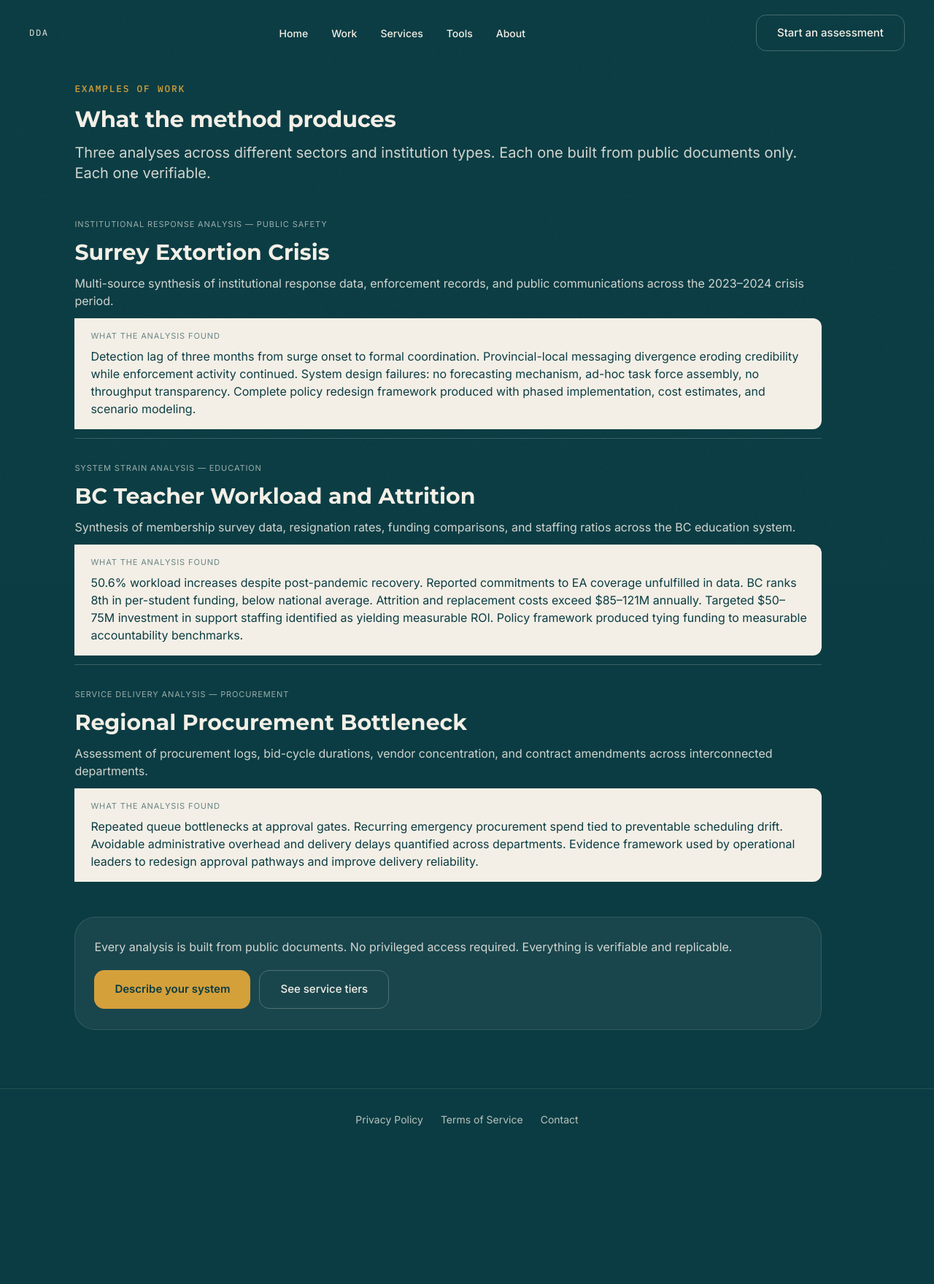
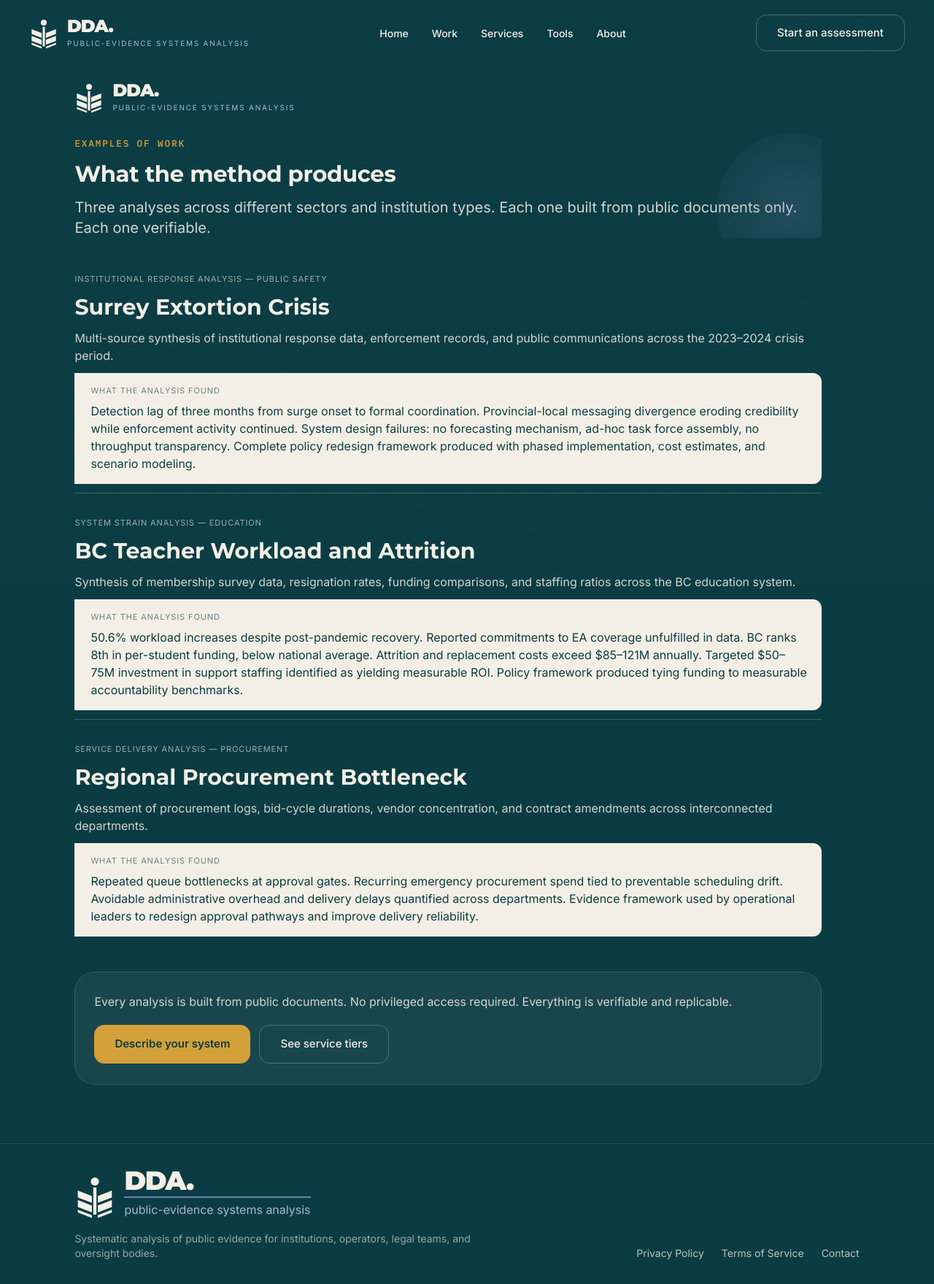
Before and after one commit to davidoyle/DDA, a React (Vite) app: page /work in a window 1280 px wide. Shown: the whole page at 73% size. Before the commit the page ends 1576 px from the top, so only its background shows below. Built offline with nearby package versions, Linux system fonts and the light colour scheme.

Commit message:
Add DDA branding across site

```diff
--- /dev/null
+++ b/src/components/DdaLogo.tsx
@@ -0,0 +1,59 @@
+import { Link } from 'react-router-dom';
+
+interface DdaLogoProps {
+  className?: string;
+  compact?: boolean;
+  linkToHome?: boolean;
+}
+
+const DdaLogoMark = ({ className = '' }: { className?: string }) => (
+  <svg
+    viewBox="0 0 170 180"
+    aria-hidden="true"
+    className={className}
+    fill="none"
+    xmlns="http://www.w3.org/2000/svg"
+  >
+    <circle cx="85" cy="18" r="18" fill="currentColor" />
+    <rect x="78" y="44" width="14" height="120" fill="currentColor" />
+    <path d="M10 58L72 82V112L10 88V58Z" fill="currentColor" />
+    <path d="M10 100L72 124V154L10 130V100Z" fill="currentColor" />
+    <path d="M10 142L72 166V178L10 154V142Z" fill="currentColor" />
+    <path d="M98 82L160 58V88L98 112V82Z" fill="currentColor" />
+    <path d="M98 124L160 100V130L98 154V124Z" fill="currentColor" />
+    <path d="M98 166L160 142V154L98 178V166Z" fill="currentColor" />
+  </svg>
+);
+
+const DdaLogo = ({ className = '', compact = false, linkToHome = false }: DdaLogoProps) => {
+  const content = (
+    <div className={`inline-flex items-end gap-3 text-[#F3EFE6] ${className}`}>
+      <DdaLogoMark className={compact ? 'h-10 w-10 flex-none' : 'h-14 w-14 flex-none'} />
+      <div className="space-y-1">
+        <div className="flex items-end gap-2">
+          <span className={`${compact ? 'text-2xl' : 'text-4xl'} font-heading font-black leading-none tracking-[-0.04em]`}>
+            DDA.
+          </span>
+        </div>
+        {!compact ? (
+          <>
+            <div className="h-[2px] w-full bg-[#7382B6]" />
+            <p className="text-sm leading-none text-[#A8B3D8] sm:text-base">public-evidence systems analysis</p>
+          </>
+        ) : (
+          <p className="text-[10px] uppercase tracking-[0.18em] text-[#A8B3D8]">public-evidence systems analysis</p>
+        )}
+      </div>
+    </div>
+  );
+
+  if (!linkToHome) return content;
+
+  return (
+    <Link to="/" className="inline-flex" aria-label="DDA home">
+      {content}
+    </Link>
+  );
+};
+
+export default DdaLogo;
--- a/src/components/Layout.tsx
+++ b/src/components/Layout.tsx
@@ -1,6 +1,7 @@
 import { useState, useEffect } from 'react';
 import { Outlet, Link, useLocation } from 'react-router-dom';
 import { Menu, X } from 'lucide-react';
+import DdaLogo from './DdaLogo';
 
 const Layout = () => {
   const [isScrolled, setIsScrolled] = useState(false);
@@ -34,9 +35,7 @@ const Layout = () => {
         }`}
       >
         <div className="w-full px-6 lg:px-10 flex items-center justify-between gap-4">
-          <Link to="/" className="font-mono text-xs uppercase tracking-[0.14em] text-[#F3EFE6] hover:text-[#D4A03A] transition-colors">
-            DDA
-          </Link>
+          <DdaLogo linkToHome compact className="transition-opacity hover:opacity-90" />
 
           <div className="hidden md:flex items-center gap-1">
             {navLinks.map((link) => (
@@ -92,10 +91,18 @@ const Layout = () => {
       </main>
 
       <footer className="border-t border-[#F3EFE6]/10 px-6 lg:px-[8vw] py-8 bg-[#0B3C43]">
-        <div className="flex flex-wrap items-center justify-center gap-6 text-sm text-[#F3EFE6]/75">
-          <Link to="/privacy" className="hover:text-[#D4A03A] transition-colors">Privacy Policy</Link>
-          <Link to="/terms" className="hover:text-[#D4A03A] transition-colors">Terms of Service</Link>
-          <Link to="/contact" className="hover:text-[#D4A03A] transition-colors">Contact</Link>
+        <div className="flex flex-col gap-6 md:flex-row md:items-end md:justify-between">
+          <div className="space-y-3">
+            <DdaLogo linkToHome className="max-w-full" />
+            <p className="max-w-xl text-sm text-[#F3EFE6]/60">
+              Systematic analysis of public evidence for institutions, operators, legal teams, and oversight bodies.
+            </p>
+          </div>
+          <div className="flex flex-wrap items-center gap-6 text-sm text-[#F3EFE6]/75">
+            <Link to="/privacy" className="hover:text-[#D4A03A] transition-colors">Privacy Policy</Link>
+            <Link to="/terms" className="hover:text-[#D4A03A] transition-colors">Terms of Service</Link>
+            <Link to="/contact" className="hover:text-[#D4A03A] transition-colors">Contact</Link>
+          </div>
         </div>
       </footer>
     </div>
--- a/src/index.css
+++ b/src/index.css
@@ -549,3 +549,20 @@ body {
   color: var(--text-info);
   margin-bottom: 0.75rem;
 }
+
+
+.brand-panel {
+  position: relative;
+  overflow: hidden;
+}
+
+.brand-panel::after {
+  content: '';
+  position: absolute;
+  inset: auto -4rem -4rem auto;
+  width: 13rem;
+  height: 13rem;
+  border-radius: 9999px;
+  background: radial-gradient(circle, rgba(115, 130, 182, 0.22), rgba(115, 130, 182, 0));
+  pointer-events: none;
+}
--- a/src/pages/AboutPage.tsx
+++ b/src/pages/AboutPage.tsx
@@ -1,3 +1,4 @@
+import DdaLogo from '../components/DdaLogo';
 import { Link } from 'react-router-dom';
 
 const methodology = [
@@ -45,7 +46,8 @@ const differentiators = [
 const AboutPage = () => {
   return (
     <div className="pt-28 pb-20 px-6 lg:px-[8vw] space-y-12">
-      <section className="space-y-4 max-w-5xl">
+      <section className="brand-panel space-y-4 max-w-5xl">
+        <DdaLogo compact className="mb-4" />
         <p className="eyebrow">About</p>
         <h1 className="headline-md">Public-evidence systems analysis</h1>
       </section>
--- a/src/pages/ContactPage.tsx
+++ b/src/pages/ContactPage.tsx
@@ -1,3 +1,4 @@
+import DdaLogo from '../components/DdaLogo';
 const contactHeader = {
   eyebrow: 'Start an assessment',
   headline: 'Describe your system',
@@ -7,7 +8,8 @@ const contactHeader = {
 const ContactPage = () => {
   return (
     <div className="pt-28 pb-20 px-6 lg:px-[8vw] space-y-12">
-      <section className="max-w-4xl space-y-4">
+      <section className="brand-panel max-w-4xl space-y-4">
+        <DdaLogo compact className="mb-4" />
         <p className="eyebrow">{contactHeader.eyebrow}</p>
         <h1 className="headline-md">{contactHeader.headline}</h1>
         <p className="text-xl text-[#F3EFE6]/85">{contactHeader.body}</p>
--- a/src/pages/HomePage.tsx
+++ b/src/pages/HomePage.tsx
@@ -1,3 +1,4 @@
+import DdaLogo from '../components/DdaLogo';
 import { Link } from 'react-router-dom';
 
 const hero = {
@@ -64,6 +65,7 @@ const HomePage = () => {
   return (
     <div className="pt-24 pb-20 px-6 lg:px-[8vw] space-y-20">
       <section className="space-y-6 max-w-5xl">
+        <DdaLogo className="mb-2" />
         <p className="eyebrow">{hero.eyebrow}</p>
         <h1 className="headline-lg whitespace-pre-line">{hero.headline}</h1>
         {hero.body.map((paragraph) => (
--- a/src/pages/ServicesPage.tsx
+++ b/src/pages/ServicesPage.tsx
@@ -1,3 +1,4 @@
+import DdaLogo from '../components/DdaLogo';
 import { Link } from 'react-router-dom';
 import { serviceTiers } from '../lib/serviceTiers';
 
@@ -46,7 +47,8 @@ const notIncluded = [
 const ServicesPage = () => {
   return (
     <div className="pt-28 pb-20 px-6 lg:px-[8vw] space-y-14">
-      <section className="space-y-4 max-w-5xl">
+      <section className="brand-panel space-y-4 max-w-5xl">
+        <DdaLogo compact className="mb-4" />
         <p className="eyebrow">{header.eyebrow}</p>
         <h1 className="headline-md">{header.headline}</h1>
         <p className="text-xl text-[#F3EFE6]/85">{header.body}</p>
--- a/src/pages/WorkPage.tsx
+++ b/src/pages/WorkPage.tsx
@@ -1,3 +1,4 @@
+import DdaLogo from '../components/DdaLogo';
 import { Link } from 'react-router-dom';
 
 const header = {
@@ -44,7 +45,8 @@ const workFooter = {
 const WorkPage = () => {
   return (
     <div className="pt-28 pb-20 px-6 lg:px-[8vw] space-y-12">
-      <section className="max-w-5xl space-y-4">
+      <section className="brand-panel max-w-5xl space-y-4">
+        <DdaLogo compact className="mb-4" />
         <p className="eyebrow">{header.eyebrow}</p>
         <h1 className="headline-md">{header.headline}</h1>
         <p className="text-xl text-[#F3EFE6]/85">{header.body}</p>
```
